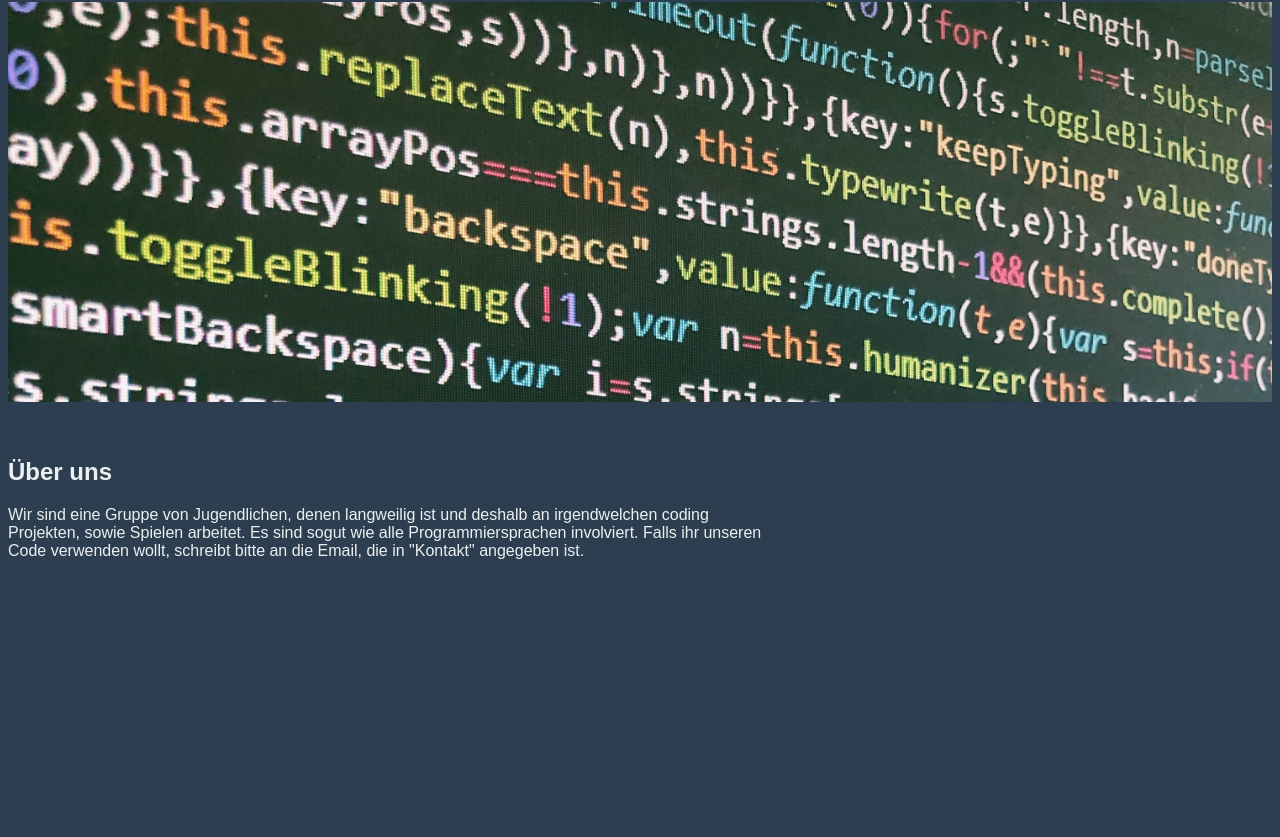
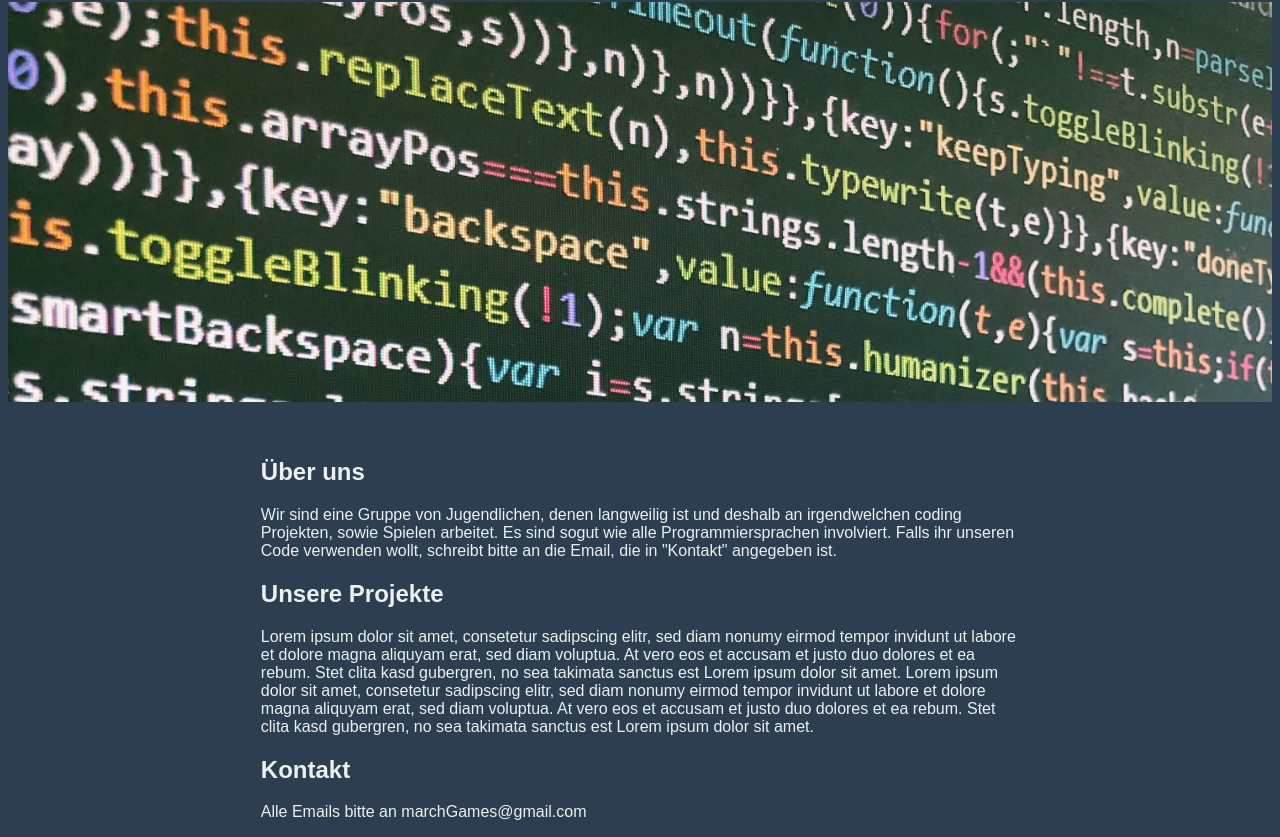
Before and after one commit to bgfxc4/MebSite, a plain HTML site: page index.html in a window 1280 px wide. Shown: the part 295-1132 px from the top of the page. Before the commit the page ends 871 px from the top, so only its background shows below. Drawn offline with Linux system fonts and the light colour scheme.

Commit message:
added jump hrefs

```diff
--- a/index.html
+++ b/index.html
@@ -3,6 +3,8 @@
    <head>
         <title>MebSite</title>
         <link rel="stylesheet" href="styles/main.css" type="text/css" />
+        <meta charset="utf8">
+        <meta name="viewport" content="width=device-width, initial-scale=1">
     </head>
 
     <body>
@@ -11,9 +13,9 @@
             <div id="logo"> <img id="logoIMG" src="images/Logo.png" alt="marchGames"> </div>
             <div id="logo-name">marchGames</div>
             <div id="navigation">
-                <a href="#">&Uuml;ber uns</a>
-                <a href="#">Unsere Projekte</a>
-                <a href="#">Kontakt</a>
+                <a href="#über-uns">Über uns</a>
+                <a href="#Unsere-Projekte">Unsere Projekte</a>
+                <a href="#Kontakt">Kontakt</a>
             </div>
             <div id="image">
                 <img src="images/imageHomepage.jpg" alt="">
@@ -22,13 +24,23 @@
         </div>
         <div id="main">
             <section id="über-uns">
-                <h2>&Uuml;ber uns</h2>
+                <h2>Über uns</h2>
                 <p>
                     Wir sind eine Gruppe von Jugendlichen, denen langweilig ist und deshalb an irgendwelchen coding Projekten, sowie Spielen arbeitet. Es sind sogut wie alle Programmiersprachen involviert. Falls ihr unseren Code verwenden wollt, schreibt bitte an die Email, die in "Kontakt" angegeben ist.
                 </p>
             </section>
-            <section id="Unsere-Projekte"></section>
-            <section id="Kontakt"></section>
+            <section id="Unsere-Projekte">
+                <h2>Unsere Projekte</h2>
+                <p>
+                    Lorem ipsum dolor sit amet, consetetur sadipscing elitr, sed diam nonumy eirmod tempor invidunt ut labore et dolore magna aliquyam erat, sed diam voluptua. At vero eos et accusam et justo duo dolores et ea rebum. Stet clita kasd gubergren, no sea takimata sanctus est Lorem ipsum dolor sit amet. Lorem ipsum dolor sit amet, consetetur sadipscing elitr, sed diam nonumy eirmod tempor invidunt ut labore et dolore magna aliquyam erat, sed diam voluptua. At vero eos et accusam et justo duo dolores et ea rebum. Stet clita kasd gubergren, no sea takimata sanctus est Lorem ipsum dolor sit amet.
+                </p>
+            </section>
+            <section id="Kontakt">
+                <h2>Kontakt</h2>
+                <p>
+                     Alle Emails bitte an marchGames@gmail.com
+                </p>
+            </section>
         </div>
         <div id="footer"></div>
     </body>
--- a/styles/main.css
+++ b/styles/main.css
@@ -46,4 +46,5 @@ body{
 #main{
     width: 60%;
     color: #ecf0f1;
+    margin:auto;
 }
```
